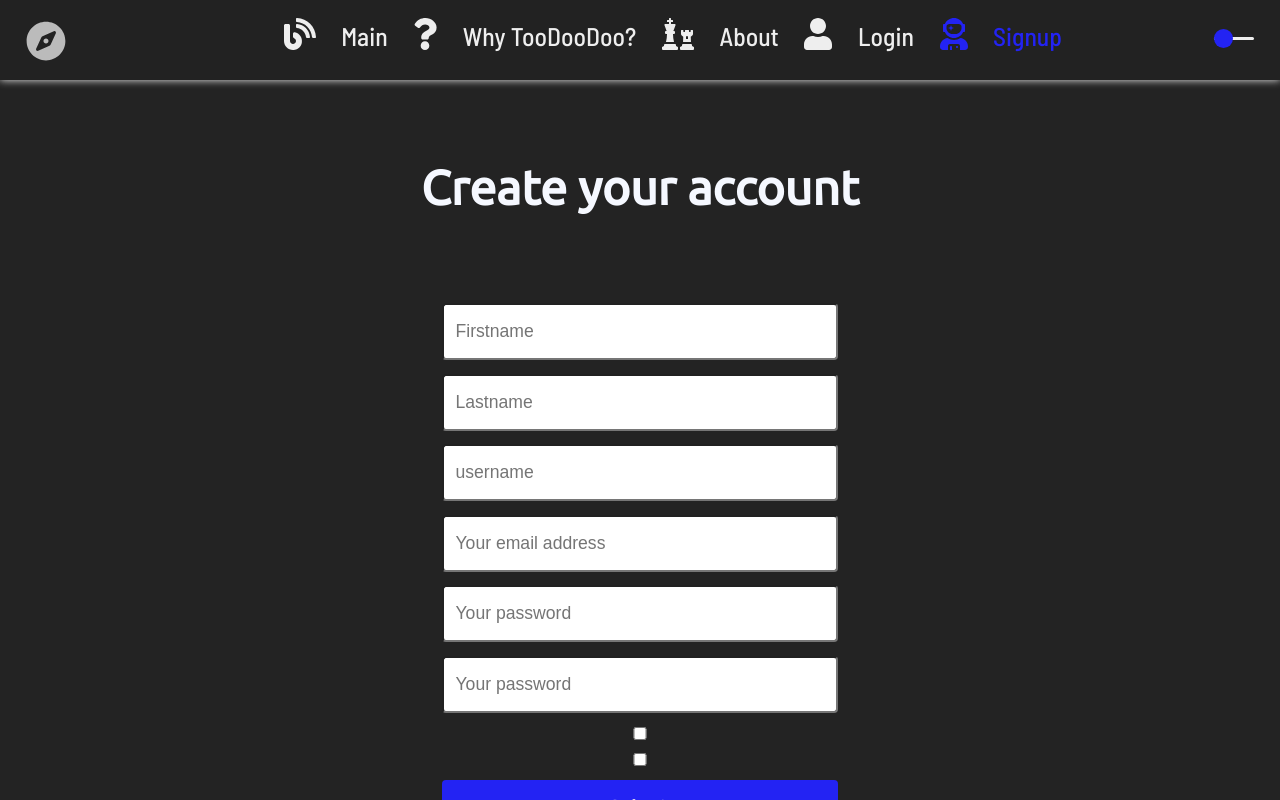
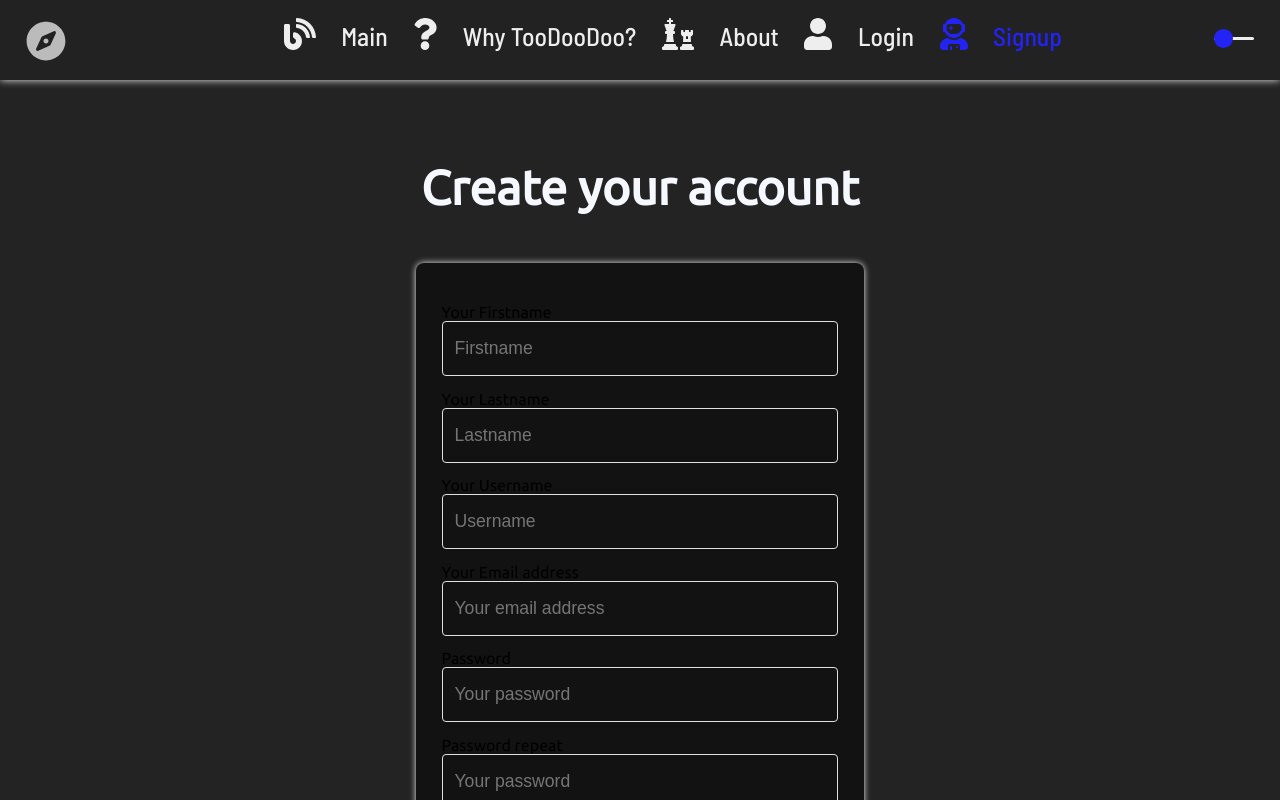
Before and after one commit to ilyanesteroff/IDiary, a React (Create React App) app: page /create-user in a window 1280 px wide. Shown: the top 800 px of the page. Built offline with nearby package versions, Linux system fonts and the light colour scheme; a web font is replaced by a local one.

Commit message:
signup form

```diff
--- /dev/null
+++ b/src/components/FormComponents/Checkbox.js
@@ -0,0 +1,6 @@
+import React, { forwardRef } from 'react'
+import { string } from 'prop-types'
+
+const Checkbox = forwardRef((props, ref) => {
+
+})
--- /dev/null
+++ b/src/components/FormComponents/InputField.js
@@ -0,0 +1,24 @@
+import React, { forwardRef } from 'react'
+import { string, bool } from 'prop-types'
+
+const input = forwardRef((props, ref) => {
+  console.log(props.required)
+  return(
+    <div>
+      <p>{'Your ' + props.placeholder}</p>
+      <input
+        type="text"
+        placeholder={props.placeholder}
+        ref={ref}
+        onFocus={_ => console.log(props.required)}
+      />
+    </div>
+  )
+})
+
+input.propTypes ={
+  placeholder: string,
+  required: bool
+}
+
+export default input
--- /dev/null
+++ b/src/forms/SignupForm.js
@@ -0,0 +1,45 @@
+import React, { useRef } from 'react'
+import ComplainLog from '../components/FormComponents/ComplainLog'
+import Email from '../components/FormComponents/Email'
+import Password from '../components/FormComponents/Password'
+import InputField from '../components/FormComponents/InputField'
+
+
+export default ({theme}) => {
+  const email = useRef(null)
+  const password1 = useRef(null)
+  const password2 = useRef(null)
+  const firstname = useRef(null)
+  const lastname = useRef(null)
+  const username = useRef(null)
+  //const publicProf = useRef(null)
+  //const accept = useRef(null)
+
+  const formClassName = `${theme? 'Bright': 'Dark'}LoginForm`
+
+  return (
+    <form className={formClassName}>
+      <ComplainLog/>
+      <div id="names">
+        <InputField placeholder="Firstname" ref={firstname} required/>
+        <InputField placeholder="Lastname" ref={lastname} required/>
+      </div>
+      <InputField placeholder="Username" ref={username} required/>
+      <p>Your Email address</p>
+      <Email ref={email}/>
+      <p>Password</p>
+      <Password ref={password1}/>
+      <p>Password repeat</p>
+      <Password ref={password2}/>
+      <input
+        type="checkbox"
+        id="publicProfile"
+      />
+      <input
+        type="checkbox"
+        id="Agreement"
+      />
+      <button>Submit</button>
+    </form>
+  )
+}
--- a/src/pages/Signup.js
+++ b/src/pages/Signup.js
@@ -1,8 +1,6 @@
-import React, { useRef } from 'react'
+import React from 'react'
 import Navbar from '../components/navbar/index'
-import Email from '../components/FormComponents/Email'
-import Password from '../components/FormComponents/Password'
-import ComplainLog from '../components/FormComponents/ComplainLog'
+import SignupForm from '../forms/SignupForm'
 import { BrightThemeContext } from '../utils/contexts'
 
 export default _ => {
@@ -26,44 +24,3 @@
     </BrightThemeContext.Consumer>
   )
 }
-
-const SignupForm = ({theme}) => {
-  const email = useRef(null)
-  const password1 = useRef(null)
-  const password2 = useRef(null)
-
-  return (
-    <form>
-      <ComplainLog/>
-      <div id="names">
-        <input
-          id="firstname"
-          placeholder="Firstname"
-          type="text"
-        />
-        <input
-          id="lastname"
-          placeholder="Lastname"
-          type="text"
-        />
-      </div>
-      <input
-        id="username"
-        placeholder="username"
-        type="text"
-      />
-      <Email ref={email}/>
-      <Password ref={password1}/>
-      <Password ref={password2}/>
-      <input
-        type="checkbox"
-        id="publicProfile"
-      />
-      <input
-        type="checkbox"
-        id="Agreement"
-      />
-      <button>Submit</button>
-    </form>
-  )
-}
```
